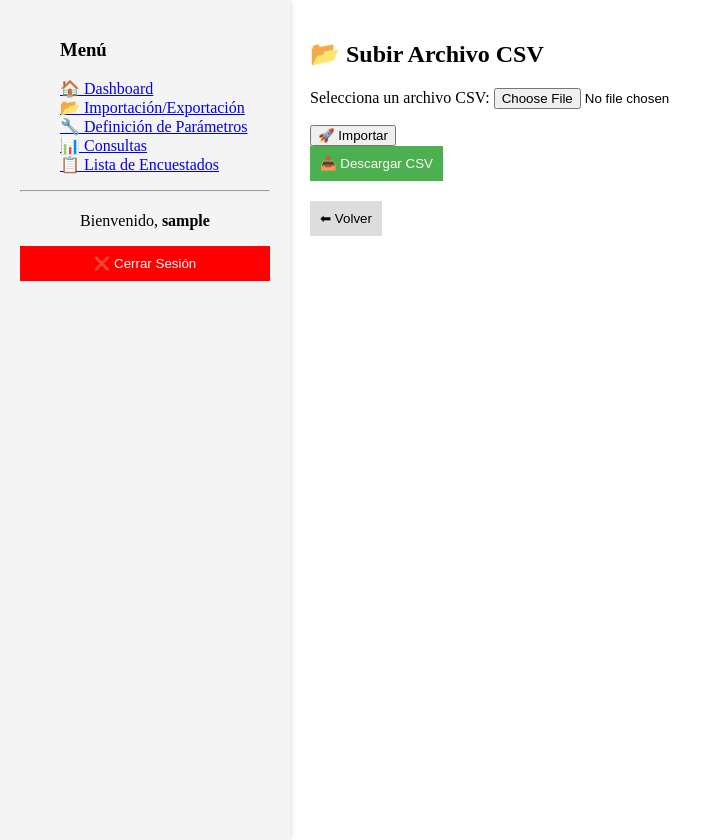
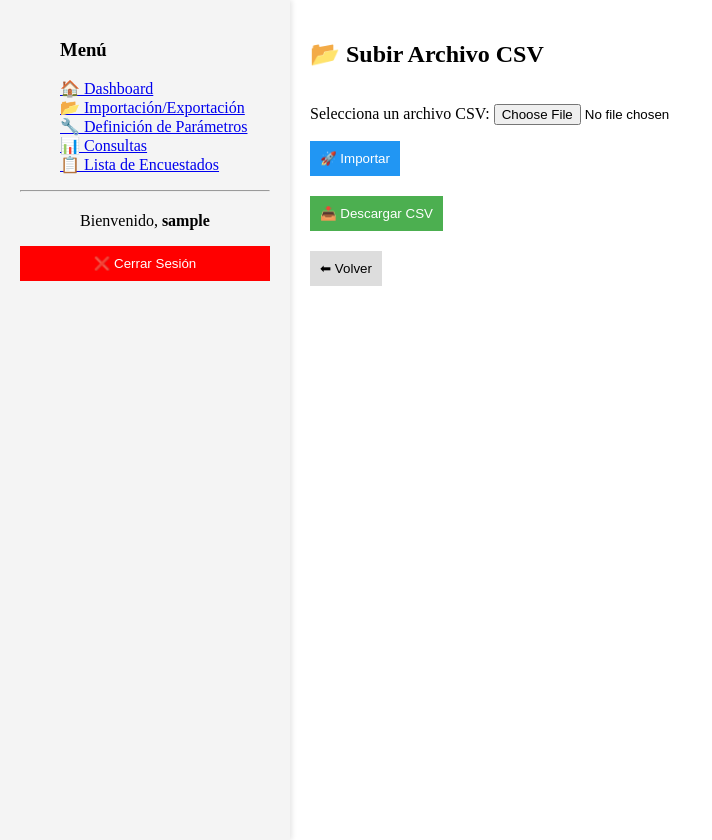
Before and after one commit to SrBlodus/proyecto_estadistica, a Django app: page /importar_archivo in a window 1280 px wide. Shown: the whole page, without its empty margins (0-712 px from the left). Run offline with Django 5.2, Linux system fonts and the light colour scheme; the visitor is signed in with stand-in values (Sample User, id 1).

Commit message:
Cambios menores

```diff
--- a/estadistica_egresados/templates/imp-exp-archivos/importar_csv.html
+++ b/estadistica_egresados/templates/imp-exp-archivos/importar_csv.html
@@ -4,6 +4,7 @@
 
 {% block content %}
     <h2>📂 Subir Archivo CSV</h2>
+
     {% if messages %}
         {% for message in messages %}
             <div class="alert alert-{{ message.tags }}" style="padding: 10px; margin-bottom: 10px;">
@@ -11,17 +12,26 @@
             </div>
         {% endfor %}
     {% endif %}
+
+    <!-- Sección de Importación y Descarga, con botones en línea -->
+    <div style="display: flex; align-items: center; gap: 10px; margin-bottom: 20px;">
         <form method="POST" enctype="multipart/form-data">
             {% csrf_token %}
             {{ form.as_p }}
-    <button type="submit">🚀 Importar</button>
+            <button type="submit" style="background-color: #2196F3; color: white; padding: 10px; border: none; cursor: pointer;">
+                🚀 Importar
+            </button>
         </form>
-<a href="{% url 'descargar_csv' %}">
+    </div>
+    <div style="display: flex; align-items: center; gap: 10px; margin-bottom: 20px;">
+        <a href="{% url 'descargar_csv' %}" style="text-decoration: none;">
             <button style="background-color: #4CAF50; color: white; border: none; padding: 10px; cursor: pointer;">
                 📥 Descargar CSV
             </button>
         </a>
+    </div>
 
+    <!-- Botón "Volver" en su posición original -->
     <div style="margin-top: 20px;">
         <a href="{% url 'inicio_imp_exp_archivos' %}" style="text-decoration: none;">
             <button style="background-color: #ddd; border: none; padding: 10px; cursor: pointer;">⬅ Volver</button>
```
Lines whose indentation alone changed are shown as unchanged.
